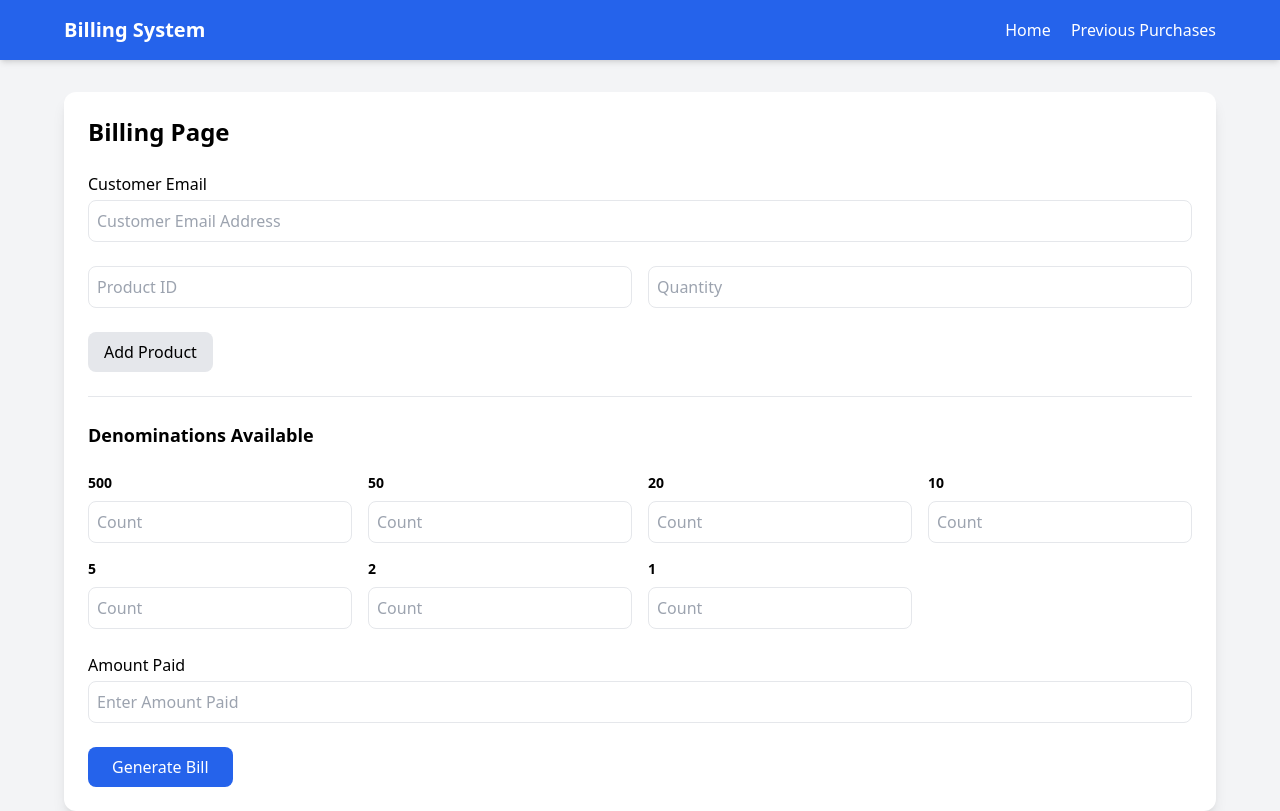
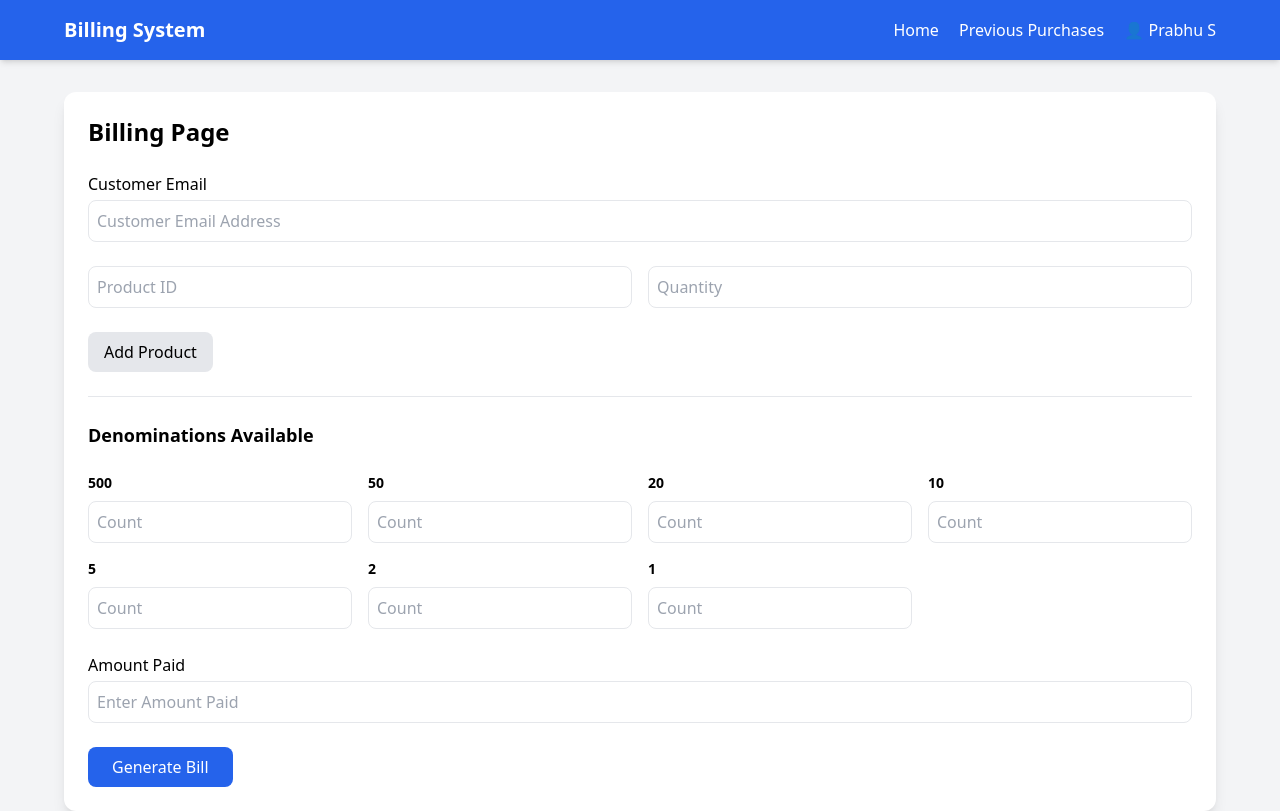
Before and after one commit to Prabhu-0711/django-billing-system-task, a Django app: page / in a window 1280 px wide. Run offline with Django 5.2, Linux system fonts and the light colour scheme; some libraries are stand-ins or nearby versions.

Commit message:
Added contact link for Prabhu S in the navigation bar

```diff
--- a/products/templates/index.html
+++ b/products/templates/index.html
@@ -13,6 +13,7 @@
             <div class="space-x-4">
                 <a href="{% url 'billing' %}" class="text-white hover:underline">Home</a>
                 <a href="{% url 'purchases' %}" class="text-white hover:underline">Previous Purchases</a>
+                <a href="mailto:prabhu0711@gmail.com" class="text-white hover:underline">👤 Prabhu S</a>
             </div>
         </div>
     </nav>
```
